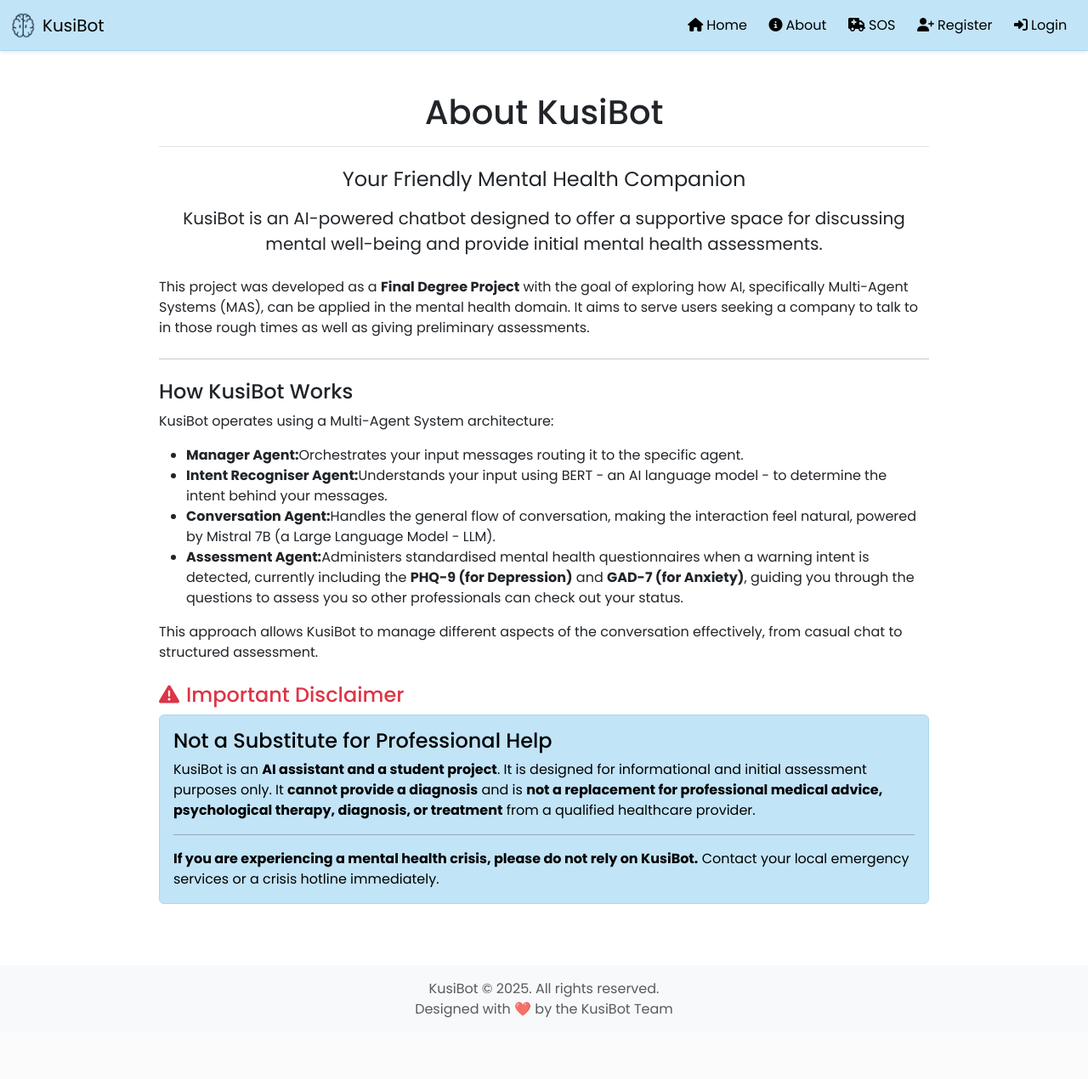
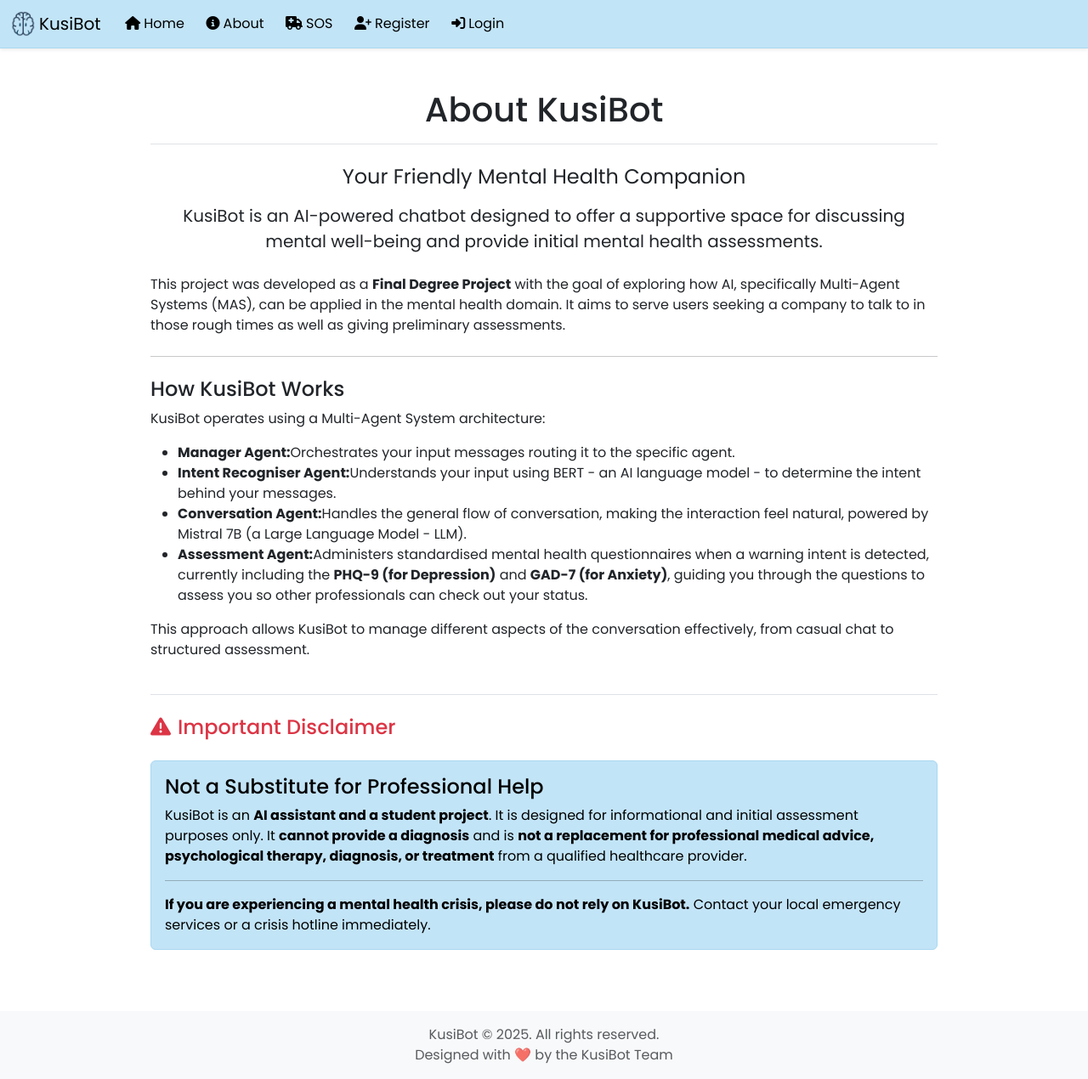
Before and after one commit to didierrc/KusiBot, a Flask app: page /about in a window 1280 px wide. Shown: the whole page at 85% size. Before the commit the page ends 1198 px from the top, so only its background shows below. Run offline with Flask 3, Linux system fonts and the light colour scheme; parts of the project's set-up code (start-up, migrations or seed data) failed here and were passed over; some libraries are stand-ins or nearby versions.

Commit message:
Changes CSS 1

```diff
--- a/kusibot/app/general/templates/about.html
+++ b/kusibot/app/general/templates/about.html
@@ -3,8 +3,7 @@
 {% block title %}About - KusiBot{% endblock %}
 
 {% block content %}
-<div class="container py-4">
-    <div class="row justify-content-center">
+<div class="row py-5 justify-content-center aling-items-center">
     <div class="col-lg-10">
 
         <h1 class="mb-4 text-center border-bottom pb-3">About KusiBot</h1>
@@ -21,7 +20,7 @@
 
         <hr class="my-4">
 
-            <section class="mb-4">
+        <section class="mb-4 border-bottom pb-4">
             <h2 class="h4">How KusiBot Works</h2>
             <p>
                 KusiBot operates using a Multi-Agent System architecture:
@@ -38,7 +37,8 @@
         </section>
 
         <section class="mb-4">
-                <h2 class="h4 text-danger"> <i class="fa-solid fa-triangle-exclamation me-2"></i>Important Disclaimer</h2>
+            <h2 class="h4 text-danger mb-4"> <i class="fa-solid fa-triangle-exclamation me-2"></i>Important Disclaimer</h2>
+
             <div class="alert alert-warning" role="alert">
                 <h4 class="alert-heading">Not a Substitute for Professional Help</h4>
                 <p>
@@ -50,7 +50,7 @@
                 </p>
             </div>
         </section>
-        </div>
+
     </div>
 </div>
 {% endblock %}
--- a/kusibot/app/general/templates/index.html
+++ b/kusibot/app/general/templates/index.html
@@ -3,7 +3,7 @@
 {% block title %}Home - KusiBot{% endblock %}
 
 {% block content %}
-<div class="text-center mt-4 mb-5">
+<div class="container text-center my-4">
 
     <img src="{{ url_for('static', filename='kusibot_logo.png') }}" alt="Kusibot Logo" class="img-fluid mb-4" style="max-width: 250px; height: auto;">
 
@@ -14,6 +14,7 @@
         <br>
         <br>
         Please login or register to begin.
+        <br>
     </p>
 
     <div class="d-grid gap-3 d-sm-flex justify-content-sm-center mb-5">
--- a/kusibot/app/general/templates/sos.html
+++ b/kusibot/app/general/templates/sos.html
@@ -8,8 +8,7 @@
 {% endblock %}
 
 {% block content %}
-<div class="container py-4 py-lg-5">
-    <div class="row justify-content-center">
+<div class="row py-4 py-lg-5 justify-content-center">
     <div class="col-lg-10 col-xl-9">
 
         <h1 class="text-center mb-4 border-bottom pb-3">
@@ -76,8 +75,8 @@
                     </a>
                 </div>
             </div>
+
         </div>
-
 
         <p class="text-center mb-5">
             You can find more support resources <a href="https://findahelpline.com/es-ES" target="_blank" rel="noopener noreferrer">Here</a>.
@@ -102,5 +101,4 @@
 
     </div>
 </div>
-</div>
 {% endblock %}
--- a/kusibot/app/static/base.css
+++ b/kusibot/app/static/base.css
@@ -22,20 +22,20 @@ footer {
 
 /* Navbar Customization */
 header .navbar {
-  background-color: #c2e4f7 !important;
-  border-bottom: 1px solid #a9d7f0;
+  background-color: #c2e4f7;
+  border-bottom: 1.5px solid #a9d7f0;
 }
 
-/* Navbar Link Color */
+/* Navbar Link  Customization */
 .navbar .navbar-nav .nav-link {
-  color: #000 !important;
+  color: #000;
   padding-left: 0.8rem;
   padding-right: 0.8rem;
 }
 
 .navbar .navbar-nav .nav-link:hover,
 .navbar .navbar-nav .nav-link:focus {
-  color: #602b0c !important;
+  color: #602b0c;
   font-weight: bold;
 }
 
--- a/kusibot/app/templates/base.html
+++ b/kusibot/app/templates/base.html
@@ -18,15 +18,17 @@
 
 <body>
 
+    <!-- Visually hidden SKIP LINK for Accessibility -->
     <a href="#main" class="visually-hidden-focusable" id="skip-link">Skip to main content</a>
 
-    <header class="mb-4">
-        <nav class="navbar navbar-expand-lg shadow-sm">
+    <!-- KusiBot's Header: Contains the NAVIGATION BAR for website -->
+    <header>
+        <nav class="navbar navbar-expand-md shadow-sm">
             <div class="container-fluid">
 
                 <!-- Navbar Logo Brand -->
-                <a class="navbar-brand d-flex align-items-center" href="{{ url_for('main_bp.index') }}">
-                    <img src="{{ url_for('static', filename='kusibot_icon.png') }}" alt="KusiBot Icon" width="30" height="auto" class="d-inline-block align-text-top me-2">
+                <a class="navbar-brand d-flex" href="{{ url_for('main_bp.index') }}">
+                    <img class="d-inline-block align-text-top me-1" src="{{ url_for('static', filename='kusibot_icon.png') }}" alt="KusiBot Icon" width="30" height="auto">
                     KusiBot
                 </a>
 
@@ -37,7 +39,7 @@
 
                 <!-- Navbar links -->
                 <div class="collapse navbar-collapse" id="navbarNav">
-                    <ul class="navbar-nav ms-auto mb-2 mb-lg-0 align-items-lg-center">
+                    <ul class="navbar-nav me-auto mb-lg-0">
 
                         <li class="nav-item">
                             <a class="nav-link" href="{{ url_for('main_bp.index') }}">
@@ -94,13 +96,15 @@
                         {% endif %}
                     </ul>
                 </div>
+
             </div>
         </nav>
     </header>
 
+    <!-- KusiBot's MAIN content: Containes the content of the page seen -->
     {% block main %}
 
-    <!-- Scheme by Default -->
+    <!-- Scheme by Default: Main grows with its content -->
     <main class="container" id="main">
         {% include "flash.html" %}
         {% block content %}{% endblock %}
@@ -108,14 +112,15 @@
 
     {% endblock %}
 
-    <footer class="mt-4 py-3 bg-light text-center">
+    <!-- KusiBot's Footer: Contains the Copyright -->
+    <footer class="py-3 bg-light text-center">
         <div class="container d-flex flex-column">
             <span class="text-muted">KusiBot &copy; 2025. All rights reserved.</span>
             <span class="text-muted">Designed with ❤️ by the KusiBot Team</span>
         </div>
     </footer>
 
-
+    <!-- Scripts to include on page -->
     {% block scripts_body %}
         <script src="https://cdn.jsdelivr.net/npm/bootstrap@5.3.5/dist/js/bootstrap.bundle.min.js" integrity="sha384-k6d4wzSIapyDyv1kpU366/PK5hCdSbCRGRCMv+eplOQJWyd1fbcAu9OCUj5zNLiq" crossorigin="anonymous"></script>
     {% endblock %}
--- a/kusibot/app/templates/not_found.html
+++ b/kusibot/app/templates/not_found.html
@@ -3,14 +3,14 @@
 {% block title %}Not Found - KusiBot{% endblock %}
 
 {% block content %}
-<div class="text-center mt-4 mb-5">
+<div class="container text-center my-5">
 
     <img src="{{ url_for('static', filename='not_found_kusibot.png') }}" alt="404 Kusibot Logo" class="img-fluid mb-5" style="max-width: 250px; height: auto;">
 
     <h1>Ooops! This page seems to be lost in thought.</h1>
     <p>That's okay Sometimes we all need a moment to find our way. Let's get you back to a supportive space.</p>
 
-    <a href="{{ url_for('main_bp.index') }}" class="btn btn-primary mt-5">Return Home</a>
+    <a href="{{ url_for('main_bp.index') }}" class="btn btn-primary mt-4">Return Home</a>
 
     <p class="mt-4">Or check out our <a href="{{ url_for('main_bp.about') }}">About</a> page to learn more about KusiBot.</p>
 </div>
```
Also changed, not shown: kusibot/app/static/kusibot_icon.png. Lines whose indentation alone changed are shown as unchanged.
